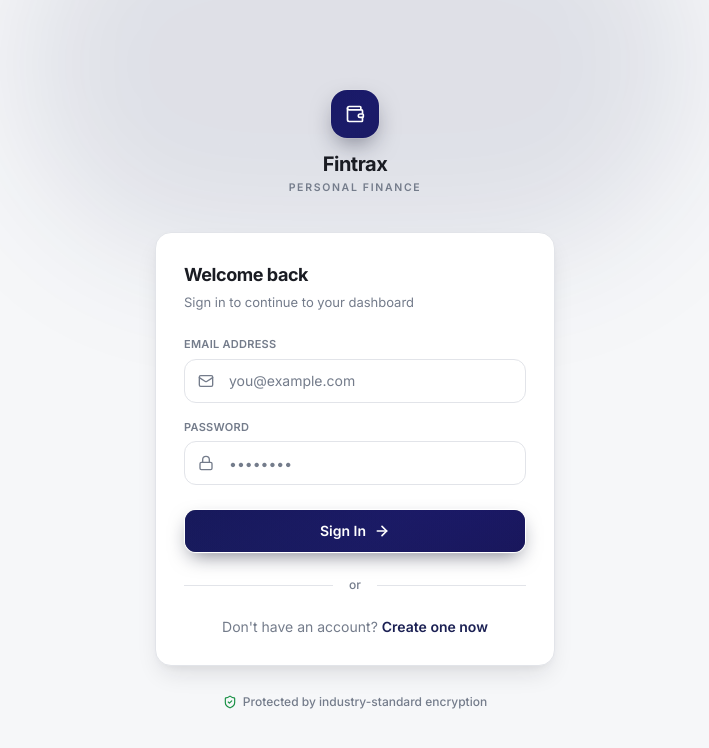
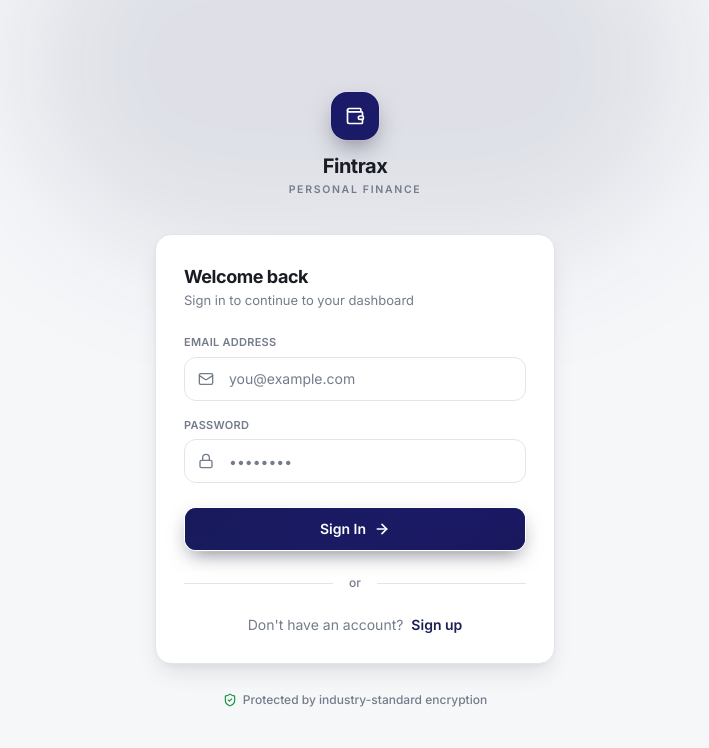
Before and after one commit to sheikh-bilal/expensetracker, a Next.js app: page /login in a window 1280 px wide. Shown: the top 748 px of the page, without its empty margins (285-994 px from the left). Built offline with nearby package versions, Linux system fonts and the light colour scheme; no server answers.

Commit message:
minor fix

```diff
--- a/app/login/page.tsx
+++ b/app/login/page.tsx
@@ -74,7 +74,7 @@ export default function LoginPage() {
             <h2 className="text-lg font-bold tracking-tight text-foreground">
               Welcome back
             </h2>
-            <p className="mt-1 text-[13px] text-muted-foreground">
+            <p className="text-[13px] text-muted-foreground">
               Sign in to continue to your dashboard
             </p>
           </div>
@@ -177,9 +177,9 @@ export default function LoginPage() {
             Don&apos;t have an account?{" "}
             <Link
               href={ROUTES.SIGNUP}
-              className="font-semibold text-primary hover:text-primary/80"
+              className="ml-1 font-semibold text-primary hover:text-primary/80"
             >
-              Create one now
+              Sign up
             </Link>
           </p>
         </div>
--- a/app/signup/page.tsx
+++ b/app/signup/page.tsx
@@ -111,7 +111,7 @@ export default function SignupPage() {
             <h2 className="text-lg font-bold tracking-tight text-foreground">
               Create your account
             </h2>
-            <p className="mt-1 text-[13px] text-muted-foreground">
+            <p className="text-[13px] text-muted-foreground">
               Start tracking your expenses smartly today
             </p>
           </div>
@@ -308,19 +308,11 @@ export default function SignupPage() {
             </Button>
           </form>
 
-          <div className="my-6 flex items-center gap-4">
-            <div className="h-px flex-1 bg-border" />
-            <span className="text-xs font-medium text-muted-foreground">
-              or
-            </span>
-            <div className="h-px flex-1 bg-border" />
-          </div>
-
-          <p className="text-center text-sm text-muted-foreground">
+          <p className="mt-6 text-center text-sm text-muted-foreground">
             Already have an account?{" "}
             <Link
               href={ROUTES.LOGIN}
-              className="font-semibold text-primary hover:text-primary/80"
+              className=" ml-1 font-semibold text-primary hover:text-primary/80"
             >
               Sign in
             </Link>
@@ -330,12 +322,10 @@ export default function SignupPage() {
         <div className="mt-7 flex items-center justify-center gap-6 text-muted-foreground">
           <div className="flex items-center gap-1.5">
             <ShieldCheck className="h-3.5 w-3.5 text-success" strokeWidth={2} />
-            <p className="text-xs font-medium">Secure</p>
+            <p className="text-xs font-medium">
+              By signing up, you agree to our Terms of Service
+            </p>{" "}
           </div>
-          <div className="h-1 w-1 rounded-full bg-border" />
-          <p className="text-xs font-medium">
-            By signing up, you agree to our Terms
-          </p>
         </div>
       </div>
     </div>
```
